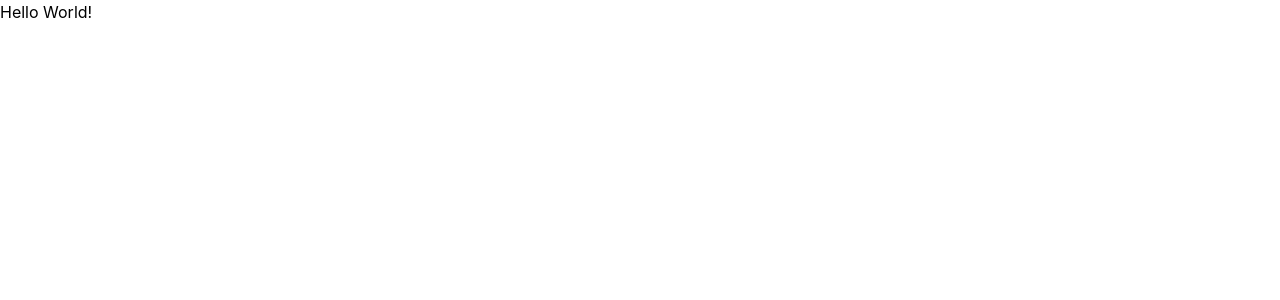
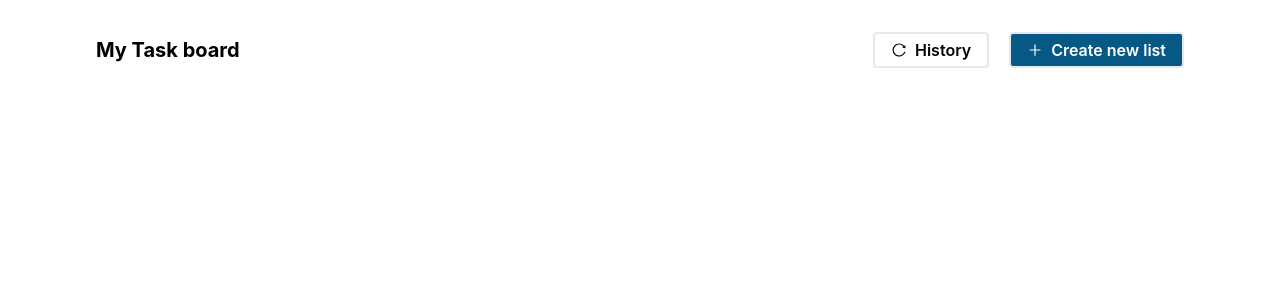
Before and after one commit to NazarDobriy/React-App, a React (Create React App) app in the folder client/: page / in a window 1280 px wide. Shown: the top 300 px of the page. Built offline with nearby package versions, Linux system fonts and the light colour scheme.

Commit message:
fix: connect task board in app component

```diff
--- a/client/src/App.tsx
+++ b/client/src/App.tsx
@@ -1,9 +1,8 @@
-const App = () => {
-  return (
-    <div className="App">
-      Hello World!
-    </div>
-  );
-}
+import { FC } from "react";
+import TaskBoard from "./components/TaskBoard";
+
+const App: FC = () => {
+  return <TaskBoard />;
+};
 
 export default App;
```
